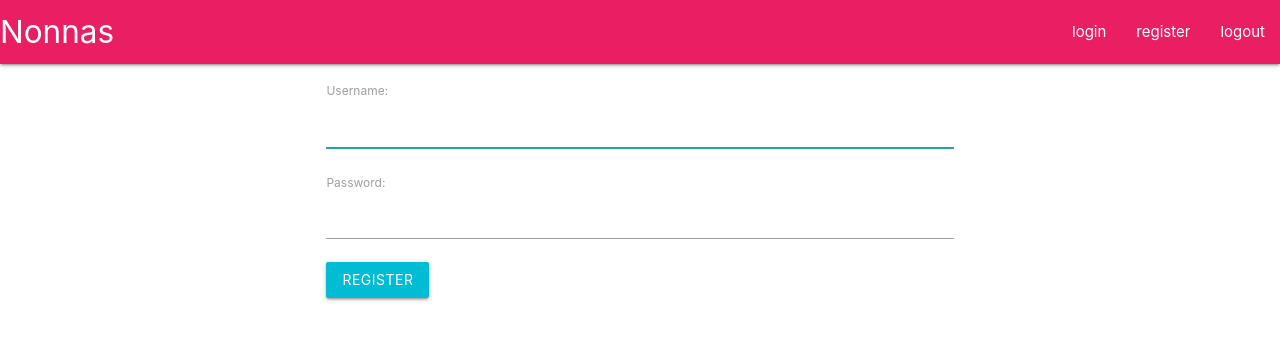
After one commit to LenixC/Nonnas, a Django app: page /nonnas/login/ in a window 1280 px wide. The commit adds this page. Shown: the top 340 px of the page. Run offline with Django 3.2, Linux system fonts and the light colour scheme.

```diff
--- a/nonnas/templates/nonnas/header.html
+++ b/nonnas/templates/nonnas/header.html
@@ -12,9 +12,9 @@
       		<div class="pink nav-wrapper">
         		<a href="/nonnas/" class="left brand-logo">Nonnas</a>
         		<ul class="right">
-          		<li><a href="login.html">login</a></li>
+          		<li><a href="login">login</a></li>
           		<li><a href="/nonnas/register">register</a></li>
-          		<li><a href="register.html">logout</a></li>
+          		<li><a href="/nonnas/logout">logout</a></li>
         		</ul>
       		</div>
    		</nav>
--- a/nonnas/templates/nonnas/homepage.html
+++ b/nonnas/templates/nonnas/homepage.html
@@ -1,13 +1,15 @@
 {% extends 'nonnas/header.html' %}
 
 {% block content %}
+	<a class="right">You're currently {{ user }} </a>
+	<br>
 	<div class="container">
 		{% for post in post_list %}
 		<form action="" method="POST">
 		{% csrf_token %}
 			<div class="card">
 				<button type="submit" class="cyan waves-effect wave-light btn"  name="post" id="post"  value="{{ post.id }}">↑</button>
-				<a href="/nonnas/{{ post.id }}/"> {{ post.title }}: {{ post.votes }} votes</a>
+				<a href="/nonnas/{{ post.id }}/"> {{ post.title }}: {{ post.votes }} upvotes</a>
 			</div>
 		</form>
 		{% endfor %}
--- /dev/null
+++ b/nonnas/templates/nonnas/login.html
@@ -0,0 +1,11 @@
+{% extends 'nonnas/header.html' %}
+
+{% block content %}
+	<div class="container">
+		<form method="post">
+			{% csrf_token %}
+			{{form.as_p}}
+			<button class="cyan waves-effect waves-light btn" type="submit">register</button>
+		</form>
+	</div>
+{% endblock %}
--- a/nonnas/urls.py
+++ b/nonnas/urls.py
@@ -7,4 +7,6 @@ urlpatterns = [
         path('', views.homepage, name="homepage"),
         path('<int:post_id>/', views.post_detail, name="detail"),
         path('register/', views.register, name='register'),
+        path('logout/', views.logout_request, name='logout'),
+        path('login/', views.login_request, name='login'),
 ]
--- a/nonnas/views.py
+++ b/nonnas/views.py
@@ -1,20 +1,26 @@
 from django.shortcuts import get_object_or_404, redirect, render
-from django.contrib.auth.forms import UserCreationForm
+from django.contrib.auth.forms import UserCreationForm, AuthenticationForm
 from django.contrib.auth import logout, authenticate, login
 
 from .models import Post
 
 def homepage(request):
+    print(request.user)
+
+    if request.user.is_authenticated:
+        user=request.user.username
+    else:
+        user="Not logged in."
+
     if request.method == 'POST':
         post = get_object_or_404(Post, pk=request.POST['post'])
         post.votes += 1
         post.save()
     post_list = Post.objects.all()
-    context = {'post_list': post_list}
+    context = {'post_list': post_list, 'user': user}
     return render(request, 'nonnas/homepage.html', context)
 
 def post_detail(request, post_id):
-    print(request.user)
     post = get_object_or_404(Post, pk=post_id)
     return render(request, 'nonnas/detail.html', {'post': post})
 
@@ -27,9 +33,29 @@ def register(request):
             login(request, user)
             return redirect("nonnas:homepage")
         else:
-            print("Oopsy woopsy")
+            print("An error has occured")
 
     form = UserCreationForm
     return render(request,
                   "nonnas/register.html",
                   {"form":form})
+
+def logout_request(request):
+    logout(request)
+    return redirect("nonnas:homepage")
+
+def login_request(request):
+    if request.method == "POST":
+        form = AuthenticationForm(request=request, data=request.POST)
+        if form.is_valid():
+            username = form.cleaned_data.get('username')
+            password = form.cleaned_data.get('password')
+            user = authenticate(username=username, password=password)
+            if user is not None:
+                login(request, user)
+                return redirect("nonnas:homepage")
+
+    form = AuthenticationForm()
+    return render(request,
+                  "nonnas/login.html",
+                  {"form":form})
```
Also changed, not shown: db.sqlite3.
